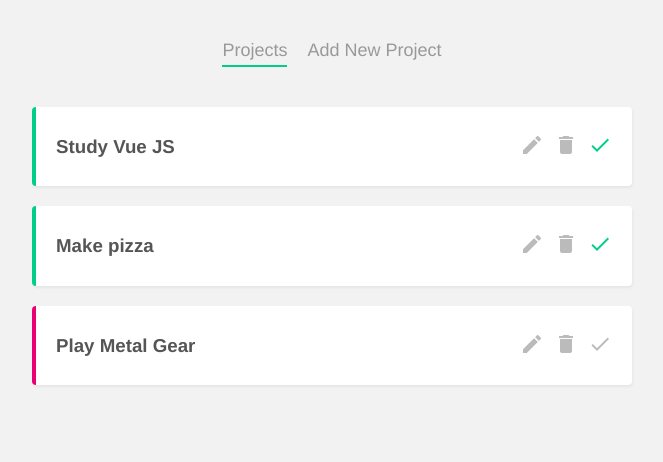
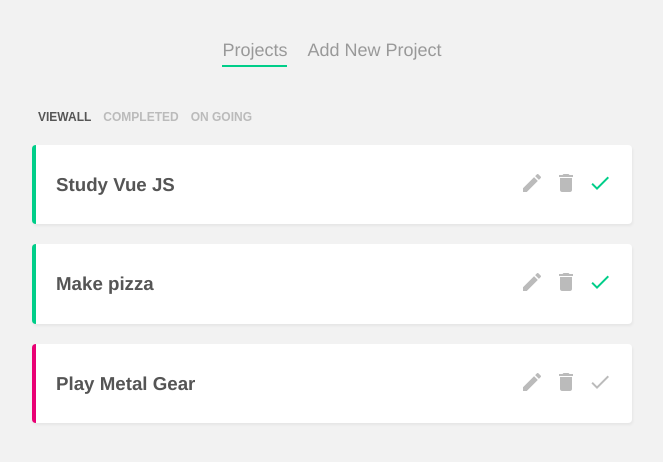
Before and after one commit to dezoliveira/project-planner, a Vue app: page / in a window 1280 px wide. Shown: the top 462 px of the page, without its empty margins (308-971 px from the left). Built offline with nearby package versions, Linux system fonts and the light colour scheme; data requests are answered from the project's data file.

Commit message:
Filtered Nav Component

```diff
--- /dev/null
+++ b/src/components/FilterNav.vue
@@ -0,0 +1,52 @@
+<template>
+  <nav class="filter-nav">
+    <button
+      @click="updateFilter('all')"
+      :class="{ active: current === 'all' }"
+    >
+      ViewAll
+    </button>
+    <button
+      @click="updateFilter('completed')"
+      :class="{ active: current === 'completed' }"
+    >
+      Completed
+    </button>
+    <button
+      @click="updateFilter('ongoing')"
+      :class="{ active: current === 'ongoing' }"
+    >
+      On Going
+    </button>
+  </nav>
+</template>
+
+<script>
+export default {
+  props: ['current'],
+
+  methods: {
+    updateFilter(by) {
+      this.$emit('filterChange', by)
+    }
+  }
+}
+</script>
+
+<style>
+  .filter-nav button {
+    background: none;
+    border: none;
+    color: #bbb;
+    outline: none;
+    font-size: 12px;
+    text-transform: uppercase;
+    letter-spacing: bold;
+    font-weight: bold;
+    cursor: pointer;
+  }
+
+  .filter-nav button.active {
+    color: #555;
+  }
+</style>
--- a/src/views/HomeView.vue
+++ b/src/views/HomeView.vue
@@ -1,8 +1,9 @@
 <template>
   <div class="home">
+    <FilterNav @filterChange="current = $event" :current="current"/>
     <div v-if="projects.length">
       <div
-        v-for="project in projects"
+        v-for="project in filteredProjects"
         :key="project.id"
       >
         <SingleProject
@@ -17,15 +18,18 @@
 
 <script>
 import SingleProject from '../components/SingleProject.vue'
+import FilterNav from '@/components/FilterNav.vue'
 export default {
   name: 'HomeView',
   components: {
-    SingleProject
+    SingleProject,
+    FilterNav
   },
 
   data() {
     return {
-      projects: []
+      projects: [],
+      current: 'all'
     }
   },
 
@@ -49,6 +53,20 @@
       })
       p.complete = !p.complete
     }
+  },
+
+  computed: {
+    filteredProjects() {
+      if (this.current === 'completed'){
+        return this.projects.filter(project => project.complete)
+      }
+
+      if (this.current == 'ongoing') {
+        return this.projects.filter(project => !project.complete)
+      }
+
+      return this.projects
+    }
   }
 }
 </script>
```
